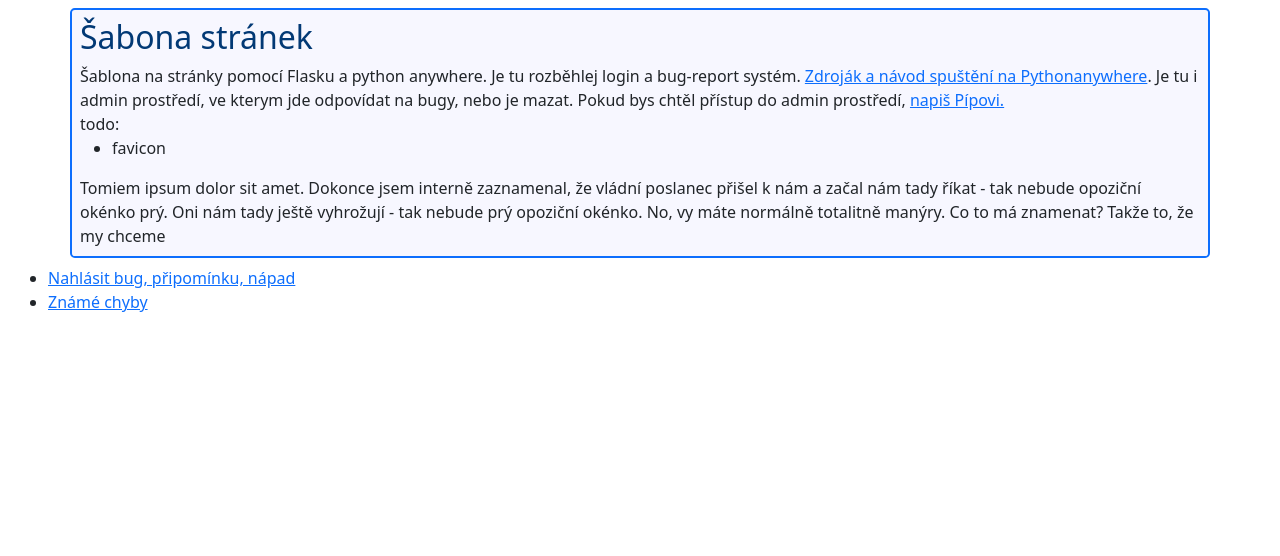
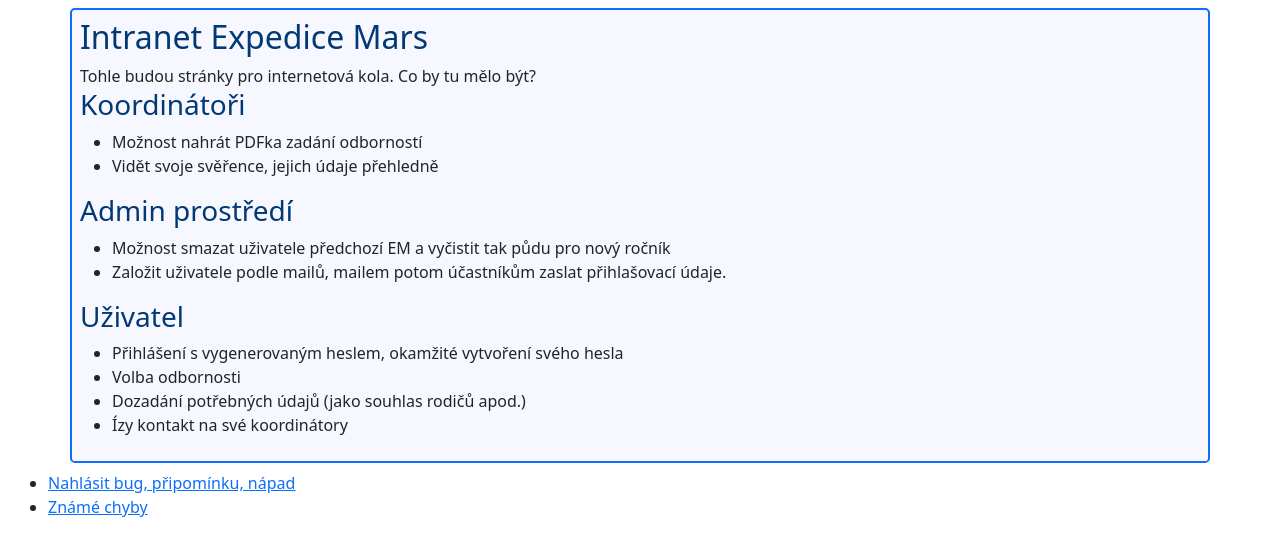
Before and after one commit to expedicemars/intranet, a Flask app: page / in a window 1280 px wide. Shown: the part 56-612 px from the top of the page. Run offline with Flask 2, Linux system fonts and the light colour scheme; some libraries are stand-ins or nearby versions.

Commit message:
zacatek, popis hoome

```diff
--- a/website/templates/home.html
+++ b/website/templates/home.html
@@ -2,15 +2,25 @@
 {% block content %}
 <div>
 
-    <h2>Šabona stránek</h2>
+    <h2>Intranet Expedice Mars</h2>
 
-    Šablona na stránky pomocí Flasku a python anywhere. Je tu rozběhlej login a bug-report systém. <a href="https://bitbucket.org/piipecek/sablona/src/main/">Zdroják a návod spuštění na Pythonanywhere</a>. Je tu i admin prostředí, ve kterym jde odpovídat na bugy, nebo je mazat. Pokud bys chtěl přístup do admin prostředí, <a href="https://t.me/piipecek">napiš Pípovi.</a>
-    <br>
-    todo:
+    Tohle budou stránky pro internetová kola. Co by tu mělo být?
+    <h3>Koordinátoři</h3>
     <ul>
-        <li>favicon</li>
+        <li>Možnost nahrát PDFka zadání odborností</li>
+        <li>Vidět svoje svěřence, jejich údaje přehledně</li>
     </ul>
-
-    Tomiem ipsum dolor sit amet. Dokonce jsem interně zaznamenal, že vládní poslanec přišel k nám a začal nám tady říkat - tak nebude opoziční okénko prý. Oni nám tady ještě vyhrožují - tak nebude prý opoziční okénko. No, vy máte normálně totalitně manýry. Co to má znamenat? Takže to, že my chceme
+    <h3>Admin prostředí</h3>
+    <ul>
+        <li>Možnost smazat uživatele předchozí EM a vyčistit tak půdu pro nový ročník</li>
+        <li>Založit uživatele podle mailů, mailem potom účastníkům zaslat přihlašovací údaje.</li>
+    </ul>
+    <h3>Uživatel</h3>
+    <ul>
+        <li>Přihlášení s vygenerovaným heslem, okamžité vytvoření svého hesla</li>
+        <li>Volba odbornosti</li>
+        <li>Dozadání potřebných údajů (jako souhlas rodičů apod.)</li>
+        <li>Ízy kontakt na své koordinátory</li>
+    </ul>
 </div>
 {% endblock %}
```
Also changed, not shown: 1 other file.
